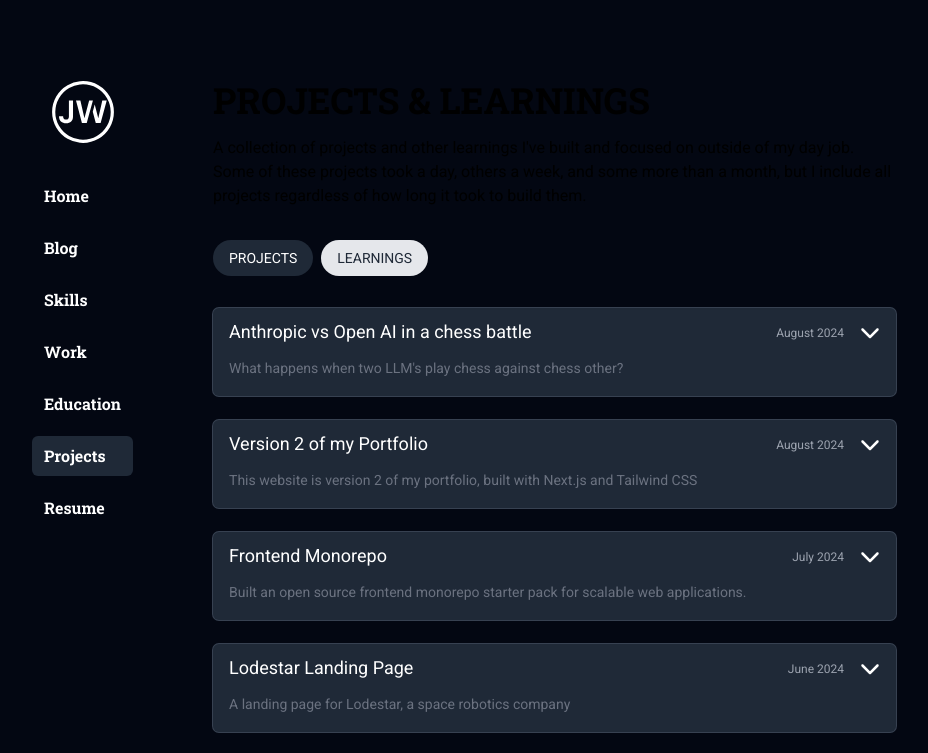
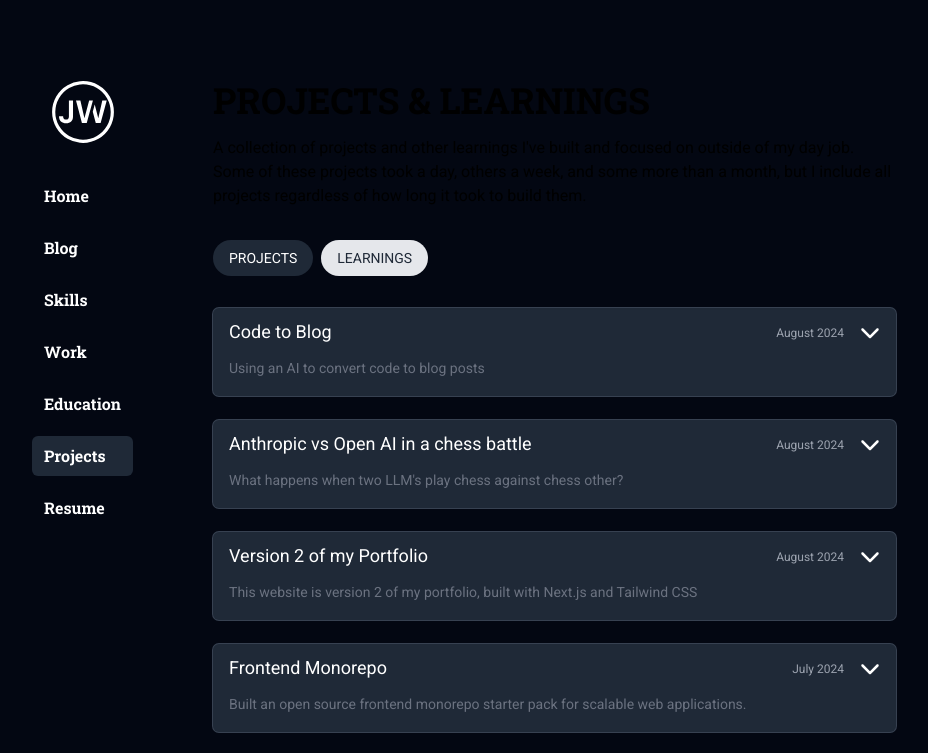
Before and after one commit to Jonathanvwersch/portfolio-v2-monorepo, a Next.js app in the folder apps/portfolio/: page /projects in a window 1280 px wide. Shown: the top 753 px of the page, without its empty margins (176-1104 px from the left). Built offline with nearby package versions, Linux system fonts and the light colour scheme.

Commit message:
add new project entry

```diff
--- a/apps/portfolio/app/projects/page.tsx
+++ b/apps/portfolio/app/projects/page.tsx
@@ -8,6 +8,20 @@ export async function generateMetadata() {
 }
 
 const projects: React.ComponentProps<typeof ProjectAndLearningCard>[] = [
+  {
+    title: "Code to Blog",
+    date: "August 2024",
+    leadingLine: "Using an AI to convert code to blog posts",
+    bulletPoints: [
+      "I wanted to see what it would be like to use an AI to convert code to blog posts",
+      "Feeding an entire codebase to an LLM is not feasible, so I instead chunked the codebase into smaller sections, generated embeddings and then stored them in a vector database",
+      "I then retrieved the relevant embeddings based on the user's prompt and fed them to an LLM",
+      "I think there is potential here as it somewhat works, but I'm just not sure if it's a worthwhile product",
+      "Was useful to learn about structuring a Python API with FastAPI",
+    ],
+    skills: ["Python", "NextJs", "Poetry", "FastAPI"],
+    linkCode: "https://github.com/Jonathanvwersch/codebase-to-blog",
+  },
   {
     title: "Anthropic vs Open AI in a chess battle",
     date: "August 2024",
```
